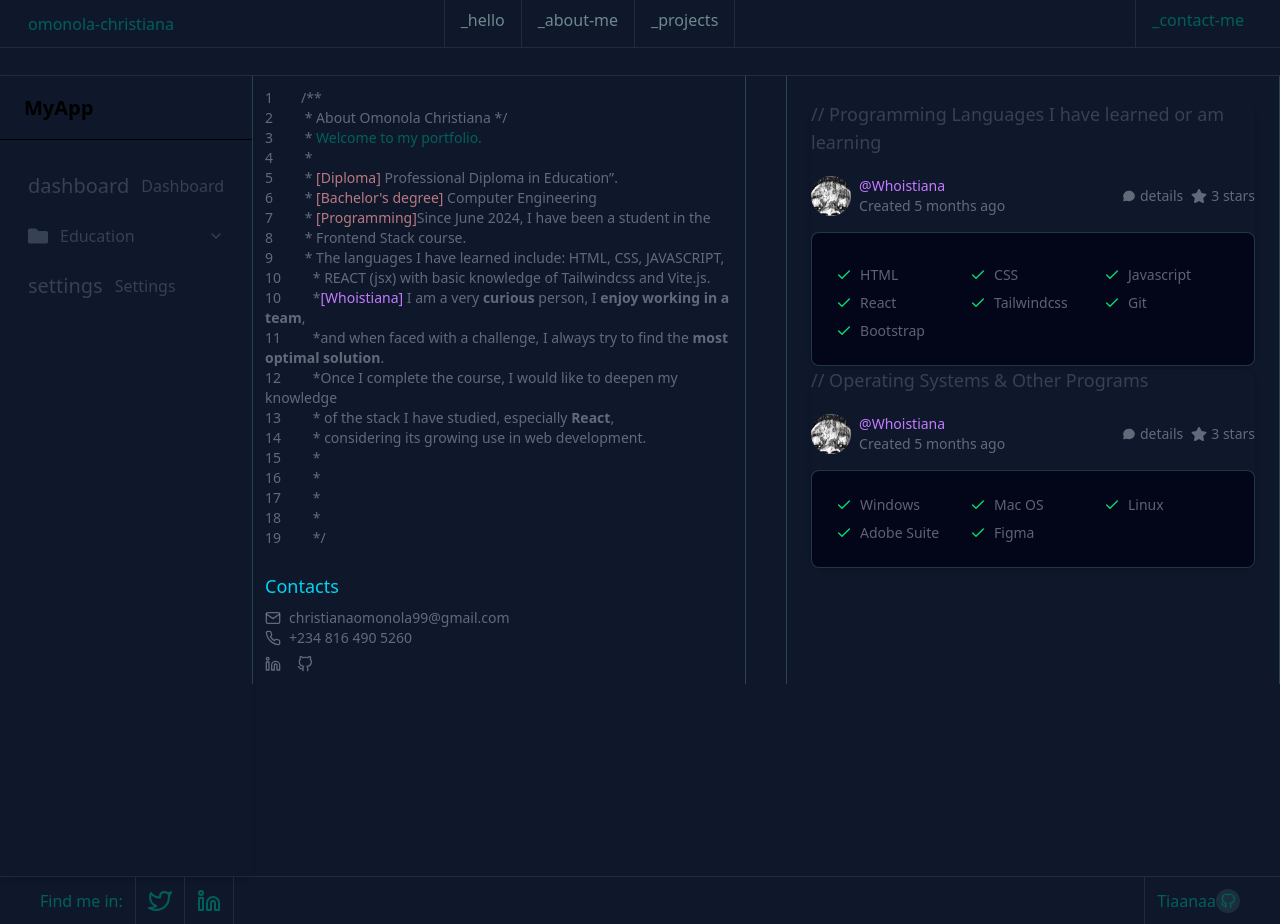
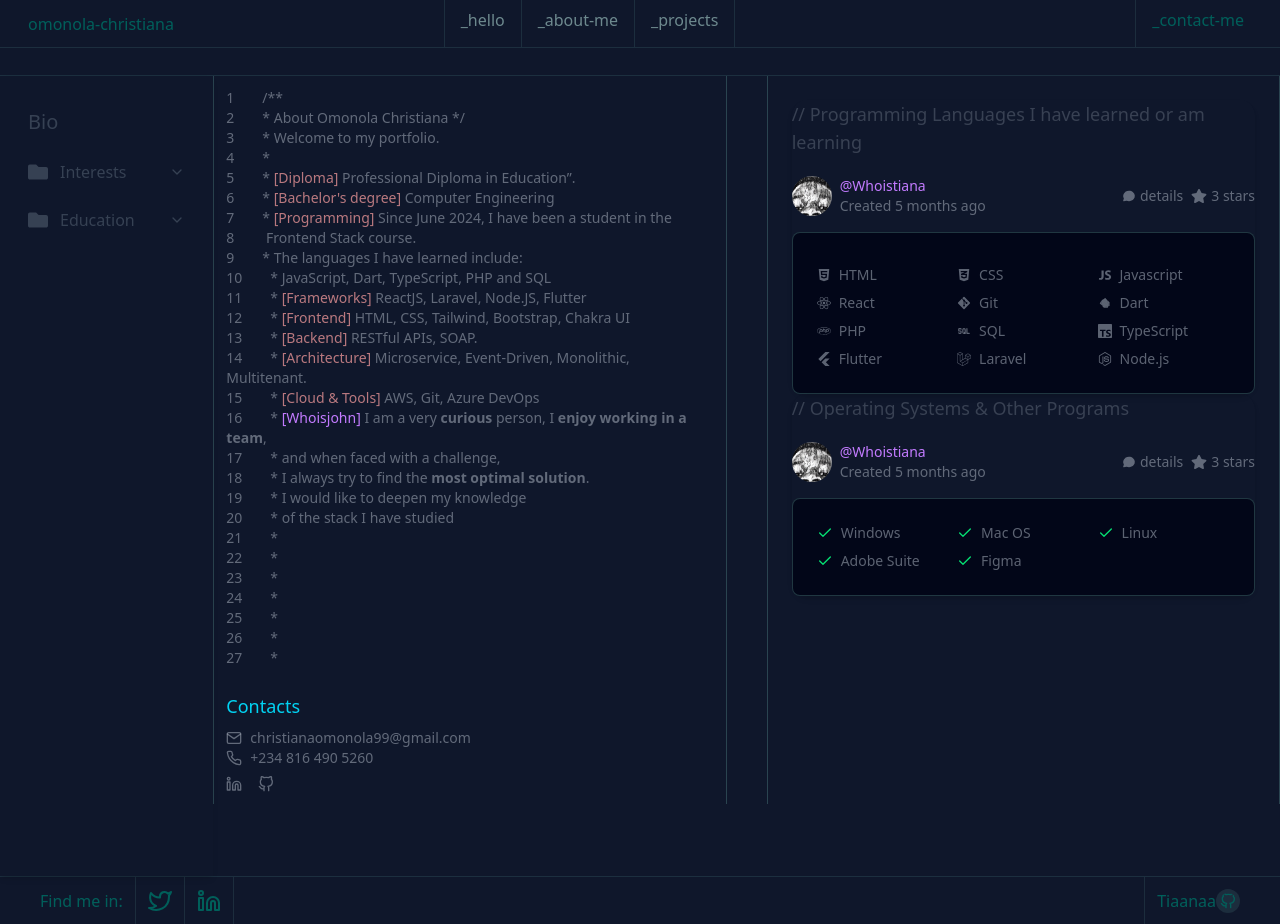
Before and after one commit to Tiaanaa/Portfolio_J, a React (Vite) app: page /about in a window 1280 px wide. Built offline with nearby package versions, Linux system fonts and the light colour scheme.

Commit message:
feat: replaced p tag with list and check with icon

```diff
--- a/src/components/Sidebar.jsx
+++ b/src/components/Sidebar.jsx
@@ -8,6 +8,7 @@ import HighSchool from "../pages/HighSchool";
 const Sidebar = () => {
   const [isSidebarOpen, setSidebarOpen] = useState(false);
   const [isProjectsOpen, setProjectsOpen] = useState(false);
+  const [isInterestsOpen, setInterestsOpen] = useState(false);
 
   return (
     <>
@@ -26,19 +27,40 @@ const Sidebar = () => {
           isSidebarOpen ? "translate-x-0" : "-translate-x-full"
         }`}
       >
-        <div className="flex items-center h-16 px-6 font-bold text-xl border-b">
-          MyApp
-        </div>
+
 
         <nav className="px-4 py-6 space-y-2">
-          <a
-            href="#"
-            className="flex items-center gap-3 px-3 py-2 rounded-lg text-gray-700 hover:bg-gray-100"
-          >
-            <span className="material-icons-outlined text-xl">dashboard</span>
-            Dashboard
-          </a>
+          <Link to="/About" className="flex items-center gap-3 px-3 py-2 rounded-lg text-gray-700 hover:bg-gray-100">
+            <span className="material-icons-outlined text-xl">Bio</span></Link>
 
+          {/*Intrest dropdown*/}
+          <button
+            type="button"
+            onClick={() => setInterestsOpen(!isInterestsOpen)}
+            className="flex items-center justify-between w-full px-3 py-2 rounded-lg text-gray-700 hover:bg-gray-100"
+          ><span className="flex items-center gap-3">
+          <span className="material-icons-outlined text-xl"><FaFolder/></span>
+          Interests
+        </span><FiChevronDown
+              className={`w-4 h-4 transition-transform ${
+                isProjectsOpen ? "rotate-180" : ""
+              }`}
+            /></button>
+          {isInterestsOpen && (
+            <div className="pl-9 pr-3 space-y-1">
+              {[
+                {icon: <FaImage />,  label: "Frontend", href: "#" },
+                { label: "Backend", href: "#" },
+                { label: "Architecture", href: "#" },
+              ].map((link) => (
+
+
+                <Link to={link.href} className=" px-3 py-1.5 rounded text-gray-600 hover:bg-gray-100 flex items-center gap-3">
+                  {link.icon}{link.label}
+                </Link>
+              ))}
+            </div>
+          )}
           {/* Projects dropdown */}
           <button
             type="button"
@@ -60,8 +82,7 @@ const Sidebar = () => {
             <div className="pl-9 pr-3 space-y-1">
               {[
                 {icon: <FaImage />,  label: "High School", href: "/HighSchool" },
-                { label: "New project", href: "#" },
-                { label: "Archived", href: "#" },
+                { label: "Tertiary", href: "#" },
               ].map((link) => (
 
 
@@ -72,13 +93,6 @@ const Sidebar = () => {
             </div>
           )}
 
-          <a
-            href="#"
-            className="flex items-center gap-3 px-3 py-2 rounded-lg text-gray-700 hover:bg-gray-100"
-          >
-            <span className="material-icons-outlined text-xl">settings</span>
-            Settings
-          </a>
         </nav>
       </aside>
 
--- a/src/pages/About.jsx
+++ b/src/pages/About.jsx
@@ -8,6 +8,11 @@ import Sidebar from "../components/Sidebar";
 import Rating from "../components/Rating";
 
 import { FiGithub, FiLinkedin, FiMail, FiPhone, FiCheck } from "react-icons/fi";
+import { FaHtml5, FaReact, FaCss3Alt, FaGitAlt, FaPhp, FaLaravel, FaNodeJs} from "react-icons/fa";
+import { IoLogoJavascript } from "react-icons/io";
+import { DiDart } from "react-icons/di";
+import { TbSql } from "react-icons/tb";
+import { SiTypescript, SiFlutter } from "react-icons/si";
 const About = () => {
   return (
     <>
@@ -21,95 +26,47 @@ const About = () => {
           {/*Middle panel*/}
           <main className="grid grid-cols-1 lg:grid-cols-2 gap-10 text-gray-400/60 flex-grow container mx-auto items-center text-sm w-full h-full ">
             <div className=" border-teal-200/20 border border-t-0 border-b-0 h-full p-3">
-              <h1>
-                <span className="  pr-7">1</span>/** <br />
-                <span className="  pr-7">2</span> * About Omonola Christiana */
-              </h1>
-              <p className="text-teal-800">
-                <span className="  pr-7 text-gray-400/60 ">3</span>{" "}
-                <span className="text-sm font-thin text-gray-400/60">*</span>{" "}
-                Welcome to my portfolio.
-              </p>
-              <p>
-                <span className="  pr-7 text-gray-400/60 ">4</span>{" "}
-                <span className="text-sm font-thin text-gray-400/60">*</span>
-              </p>
-              <p>
-                <span className="  pr-7 text-gray-400/60 ">5</span>{" "}
-                <span className="text-sm font-thin text-gray-400/60">*</span>{" "}
-                <span className="text-red-300/70 "> [Diploma]</span>{" "}
-                Professional Diploma in Education”.
-              </p>
-              <p>
-                <span className="  pr-7 text-gray-400/60 ">6</span>{" "}
-                <span className="text-sm font-thin text-gray-400/60">*</span>
-                <span className="text-red-300/70 ">
-                  {" "}
+              <ol className="list-none [counter-reset:custom] text-gray-400/60 text-sm">
+                <li  className="[counter-increment:custom] before:content-[counter(custom)] before:mr-7 ">/**</li>
+                <li className="[counter-increment:custom] before:content-[counter(custom)] before:mr-7" >* About Omonola Christiana */</li>
+                <li className="[counter-increment:custom] before:content-[counter(custom)] before:mr-7 after:text-teal-800" >* Welcome to my portfolio.</li>
+                <li className="[counter-increment:custom] before:content-[counter(custom)] before:mr-7" >*</li>
+                <li className="[counter-increment:custom] before:content-[counter(custom)] before:mr-7" >* <span className="text-red-300/70 "> [Diploma]</span>{" "}
+                Professional Diploma in Education”.</li>
+                <li className="[counter-increment:custom] before:content-[counter(custom)] before:mr-7" >* <span className="text-red-300/70 ">
                   [Bachelor's degree]
                 </span>{" "}
-                Computer Engineering
-              </p>
-              <p>
-                <span className="  pr-7 text-gray-400/60 ">7</span>{" "}
-                <span className="text-sm font-thin text-gray-400/60">*</span>
-                <span className="text-red-300/70 "> [Programming]</span>Since
-                June 2024, I have been a student in the <br />{" "}
-                <span className="  pr-7 text-gray-400/60 ">8</span>{" "}
-                <span className="text-sm font-thin text-gray-400/60">*</span>{" "}
-                Frontend Stack course.
-              </p>
-              <p>
-                {" "}
-                <span className="  pr-7 text-gray-400/60 ">9</span>{" "}
-                <span className="text-sm font-thin text-gray-400/60">* </span>
-                The languages I have learned include: HTML, CSS, JAVASCRIPT,{" "}
-                <br />
-                <span className="  pr-7 text-gray-400/60 ">10</span>{" "}
-                <span className="text-sm font-thin text-gray-400/60">*</span>{" "}
-                REACT (jsx) with basic knowledge of Tailwindcss and Vite.js.
-              </p>
-              <p>
-                <span className="  pr-7 text-gray-400/60 ">10</span>{" "}
-                <span className="text-sm font-thin text-gray-400/60">*</span>
-                <span className="text-purple-400">[Whoistiana]</span> I am a
+                Computer Engineering</li>
+                <li className="[counter-increment:custom] before:content-[counter(custom)] before:mr-7" >* <span className="text-red-300/70 "> [Programming]</span> Since
+                June 2024, I have been a student in the </li>
+                <li className="[counter-increment:custom] before:content-[counter(custom)] before:mr-7" >{" "} Frontend Stack course.</li>
+                <li className="[counter-increment:custom] before:content-[counter(custom)] before:mr-7" >* The languages I have learned include:</li>
+                <li className="[counter-increment:custom] before:content-[counter(custom)] before:mr-7" >* JavaScript, Dart, TypeScript, PHP and SQL</li>
+                <li className="[counter-increment:custom] before:content-[counter(custom)] before:mr-7" >* <span className="text-red-300/70 "> [Frameworks]</span> ReactJS, Laravel, Node.JS, Flutter</li>
+                <li className="[counter-increment:custom] before:content-[counter(custom)] before:mr-7" >* <span className="text-red-300/70 "> [Frontend]</span> HTML, CSS, Tailwind, Bootstrap, Chakra UI</li>
+                <li className="[counter-increment:custom] before:content-[counter(custom)] before:mr-7" >* <span className="text-red-300/70 "> [Backend]</span> RESTful APIs, SOAP.</li>
+                <li className="[counter-increment:custom] before:content-[counter(custom)] before:mr-7" >*<span className="text-red-300/70 "> [Architecture]</span> Microservice, Event-Driven, Monolithic, Multitenant.</li>
+                <li className="[counter-increment:custom] before:content-[counter(custom)] before:mr-7" >*<span className="text-red-300/70 "> [Cloud & Tools]</span> AWS, Git, Azure DevOps</li>
+                <li className="[counter-increment:custom] before:content-[counter(custom)] before:mr-7" >* <span className="text-purple-400">[Whoisjohn]</span> I am a
                 very <strong>curious</strong> person, I{" "}
-                <strong>enjoy working in a team</strong>, <br />
-                <span className="  pr-7 text-gray-400/60 ">11</span>{" "}
-                <span className="text-sm font-thin text-gray-400/60">*</span>and
-                when faced with a challenge, I always try to find the{" "}
-                <strong>most optimal solution</strong>.
-              </p>
-              <p>
-                <span className="  pr-7 text-gray-400/60 ">12</span>{" "}
-                <span className="text-sm font-thin text-gray-400/60">*</span>
-                Once I complete the course, I would like to deepen my knowledge{" "}
-                <br /> <span className="  pr-7 text-gray-400/60 ">13</span>{" "}
-                <span className="text-sm font-thin text-gray-400/60">*</span> of
-                the stack I have studied, especially <strong>React</strong>,{" "}
-                <br /> <span className="  pr-7 text-gray-400/60 ">14</span>{" "}
-                <span className="text-sm font-thin text-gray-400/60">*</span>{" "}
-                considering its growing use in web development.
-              </p>
-              <p>
-                <span className="  pr-7 text-gray-400/60 ">15</span>{" "}
-                <span className="text-sm font-thin text-gray-400/60">*</span>
-              </p>
-              <p>
-                <span className="  pr-7 text-gray-400/60 ">16</span>{" "}
-                <span className="text-sm font-thin text-gray-400/60">*</span>
-              </p>
-              <p>
-                <span className="  pr-7 text-gray-400/60 ">17</span>{" "}
-                <span className="text-sm font-thin text-gray-400/60">*</span>
-              </p>
-              <p>
-                <span className="  pr-7 text-gray-400/60 ">18</span>{" "}
-                <span className="text-sm font-thin text-gray-400/60">*</span>
-              </p>
-              <p>
-                <span className="  pr-7 text-gray-400/60 ">19</span>{" "}
-                <span className="text-sm font-thin text-gray-400/60">*/</span>
-              </p>
+                <strong>enjoy working in a team</strong>,
+                </li>
+                <li className="[counter-increment:custom] before:content-[counter(custom)] before:mr-7" >* and when faced with a challenge, </li>
+                <li className="[counter-increment:custom] before:content-[counter(custom)] before:mr-7" >* I always try to find the{" "}
+                <strong>most optimal solution</strong>.</li>
+                <li className="[counter-increment:custom] before:content-[counter(custom)] before:mr-7" >* I would like to deepen my knowledge{" "}</li>
+                <li className="[counter-increment:custom] before:content-[counter(custom)] before:mr-7" >* of
+                the stack I have studied</li>
+                <li className="[counter-increment:custom] before:content-[counter(custom)] before:mr-7" >*</li>
+                <li className="[counter-increment:custom] before:content-[counter(custom)] before:mr-7" >*</li>
+                <li className="[counter-increment:custom] before:content-[counter(custom)] before:mr-7" >*</li>
+                <li className="[counter-increment:custom] before:content-[counter(custom)] before:mr-7" >*</li>
+                <li className="[counter-increment:custom] before:content-[counter(custom)] before:mr-7" >*</li>
+                <li className="[counter-increment:custom] before:content-[counter(custom)] before:mr-7" >*</li>
+                <li className="[counter-increment:custom] before:content-[counter(custom)] before:mr-7" >*</li>
+
+          </ol>
+
               <div className="mt-6">
                 <h2 className="text-lg text-cyan-400 mb-2">Contacts</h2>
                 <p className="flex items-center gap-2">
@@ -144,16 +101,10 @@ const About = () => {
                   <h2 className="text-lg text-cyan-400 mb-2"></h2>
                   <div className="grid grid-cols-2 lg:grid-cols-3 gap-2">
                     {[
-                      "HTML",
-                      "CSS",
-                      "Javascript",
-                      "React",
-                      "Tailwindcss",
-                      "Git",
-                      "Bootstrap",
+                      { skill: "HTML", icon: <FaHtml5 /> },{ skill: "CSS", icon: <FaCss3Alt /> },{ skill: "Javascript", icon: <IoLogoJavascript /> },{ skill: "React", icon: <FaReact /> },{ skill: "Git", icon: <FaGitAlt />}, {skill:"Dart", icon:<DiDart />},{ skill: "PHP", icon: <FaPhp /> },{ skill: "SQL", icon: <TbSql /> },{ skill: "TypeScript", icon: <SiTypescript /> },{ skill: "Flutter", icon: <SiFlutter /> },{ skill: "Laravel", icon: <FaLaravel /> },{ skill: "Node.js", icon: <FaNodeJs /> },
                     ].map((skill) => (
-                      <div key={skill} className="flex items-center gap-2">
-                        <FiCheck size={16} className="text-green-400" /> {skill}
+                      <div key={skill.skill} className="flex items-center gap-2">{skill.icon}
+                        {skill.skill}
                       </div>
                     ))}
                   </div>
```
